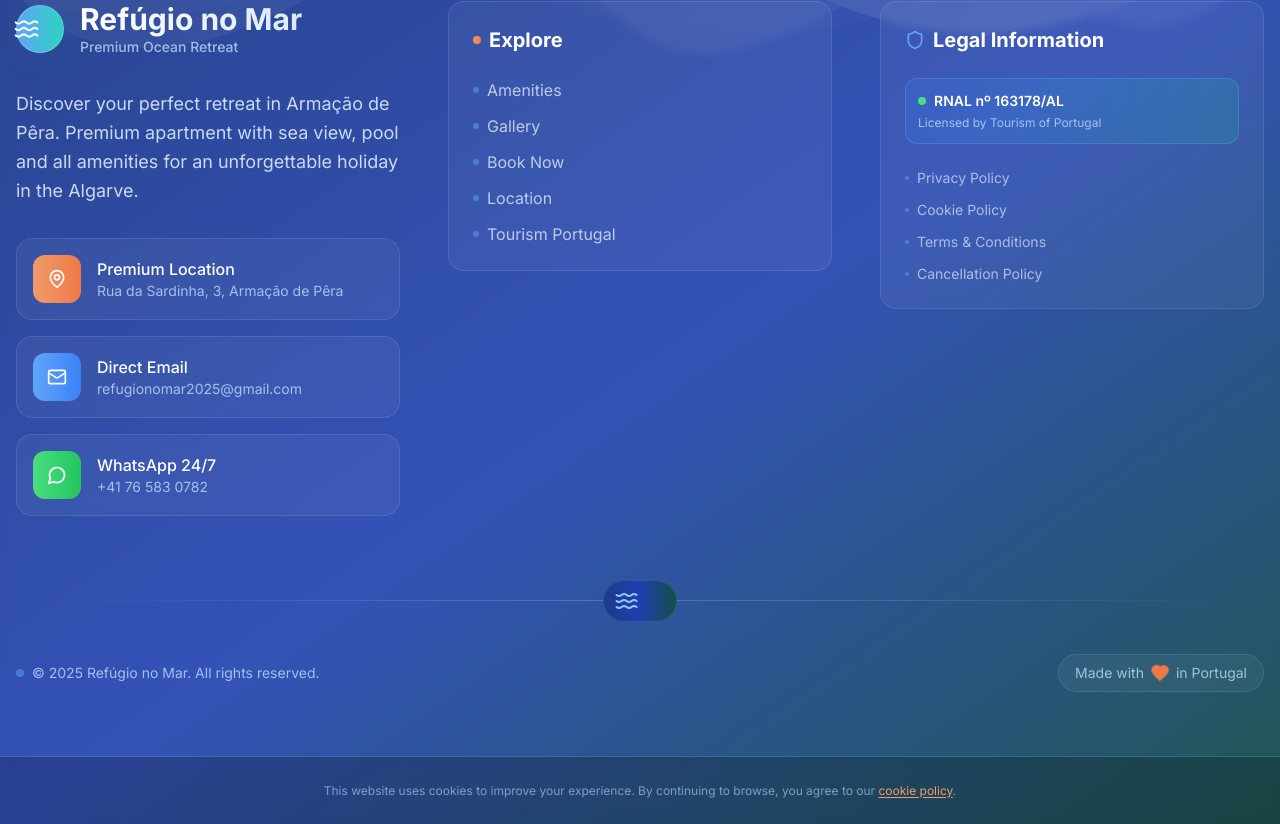
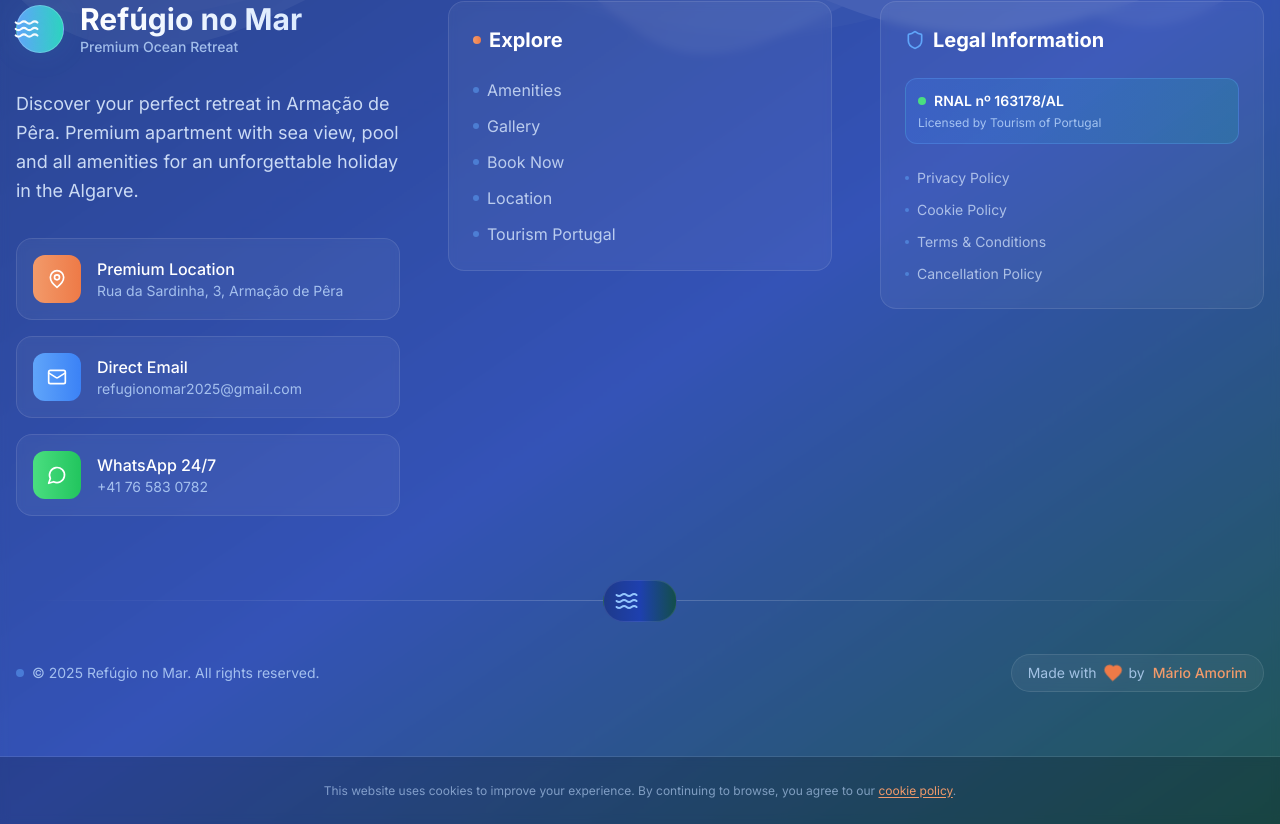
Before and after one commit to marioamorim85/refugio-do-mar, a Next.js app: page /termos-condicoes in a window 1280 px wide. Shown: the part 7905-8729 px from the top of the page. Built offline with nearby package versions, Linux system fonts and the light colour scheme.

Commit message:
fix: ajustes manuais finais

```diff
--- a/src/app/page.tsx
+++ b/src/app/page.tsx
@@ -55,7 +55,7 @@ export default function Home() {
       <ContactSection />
       <Footer />
       <VacationToasts />
-      <PortugueseWelcome />
+      {/* <PortugueseWelcome /> */}
     </main>
   )
 }
--- a/src/components/Footer.tsx
+++ b/src/components/Footer.tsx
@@ -301,7 +301,16 @@ export default function Footer() {
                 >
                   <Heart className="w-4 h-4 fill-coral-500 text-coral-500" />
                 </motion.div>
-                <span>{t('footer.made_in')}</span>
+                <span>{t('footer.made_by')}</span>
+                <motion.a
+                  href="https://portfolio.marioamorim.com/"
+                  target="_blank"
+                  rel="noopener noreferrer"
+                  whileHover={{ scale: 1.05 }}
+                  className="text-coral-400 hover:text-coral-300 transition-colors font-medium"
+                >
+                  Mário Amorim
+                </motion.a>
               </motion.div>
             </div>
           </motion.div>
--- a/src/contexts/LanguageContext.tsx
+++ b/src/contexts/LanguageContext.tsx
@@ -155,6 +155,7 @@ const translations = {
     'footer.legal.cancellation': 'Política de Cancelamento',
     'footer.copyright': 'Todos os direitos reservados',
     'footer.made_with': 'Feito com',
+    'footer.made_by': 'por',
     'footer.made_in': 'em Portugal',
     'footer.cookie_notice': 'Este site utiliza cookies para melhorar a sua experiência. Ao continuar a navegar, concorda com a nossa',
     'footer.cookie_policy': 'política de cookies',
@@ -1083,6 +1084,7 @@ const translations = {
     'footer.legal.cancellation': 'Cancellation Policy',
     'footer.copyright': 'All rights reserved',
     'footer.made_with': 'Made with',
+    'footer.made_by': 'by',
     'footer.made_in': 'in Portugal',
     'footer.cookie_notice': 'This website uses cookies to improve your experience. By continuing to browse, you agree to our',
     'footer.cookie_policy': 'cookie policy',
@@ -2002,6 +2004,7 @@ const translations = {
     'footer.legal.cancellation': 'Política de Cancelación',
     'footer.copyright': 'Todos los derechos reservados',
     'footer.made_with': 'Hecho con',
+    'footer.made_by': 'por',
     'footer.made_in': 'en Portugal',
     'footer.cookie_notice': 'Este sitio utiliza cookies para mejorar tu experiencia. Al continuar navegando, aceptas nuestra',
     'footer.cookie_policy': 'política de cookies',
@@ -2864,6 +2867,7 @@ const translations = {
     'footer.legal.cancellation': 'Politique d\'Annulation',
     'footer.copyright': 'Tous droits réservés',
     'footer.made_with': 'Fait avec',
+    'footer.made_by': 'par',
     'footer.made_in': 'au Portugal',
     'footer.cookie_notice': 'Ce site utilise des cookies pour améliorer votre expérience. En continuant à naviguer, vous acceptez notre',
     'footer.cookie_policy': 'politique de cookies',
@@ -3727,6 +3731,7 @@ const translations = {
     'footer.legal.cancellation': 'Stornierungsrichtlinie',
     'footer.copyright': 'Alle Rechte vorbehalten',
     'footer.made_with': 'Gemacht mit',
+    'footer.made_by': 'von',
     'footer.made_in': 'in Portugal',
     'footer.cookie_notice': 'Diese Website verwendet Cookies, um Ihre Erfahrung zu verbessern. Durch die weitere Nutzung stimmen Sie unserer',
     'footer.cookie_policy': 'Cookie-Richtlinie',
```
